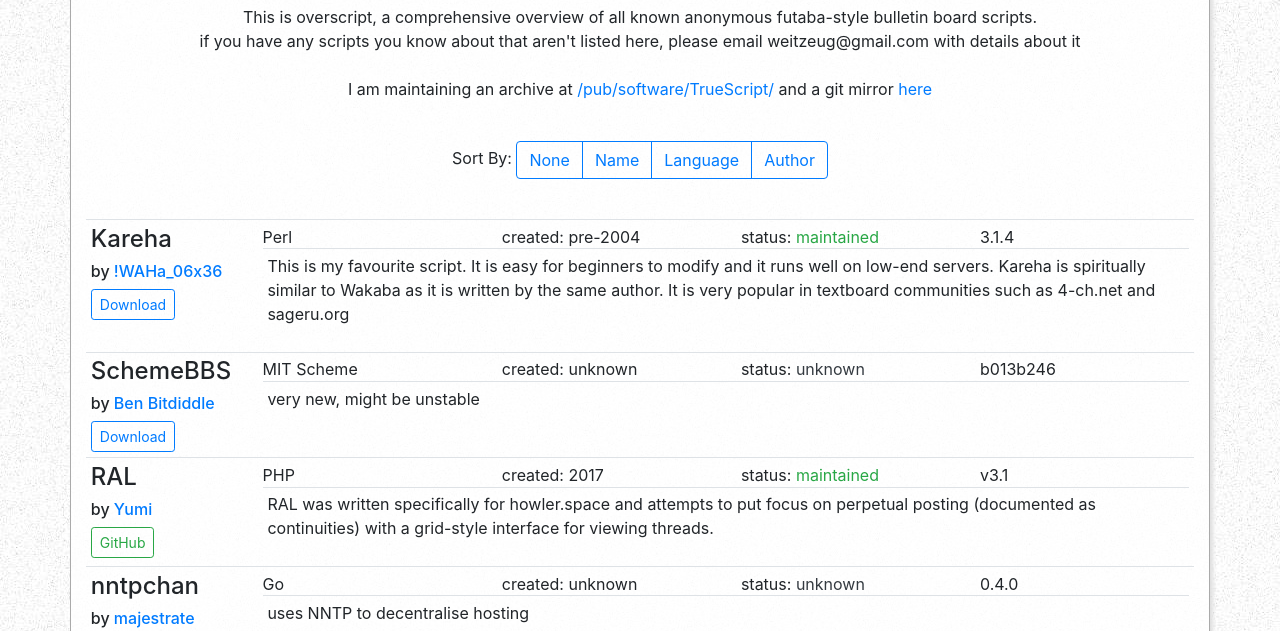
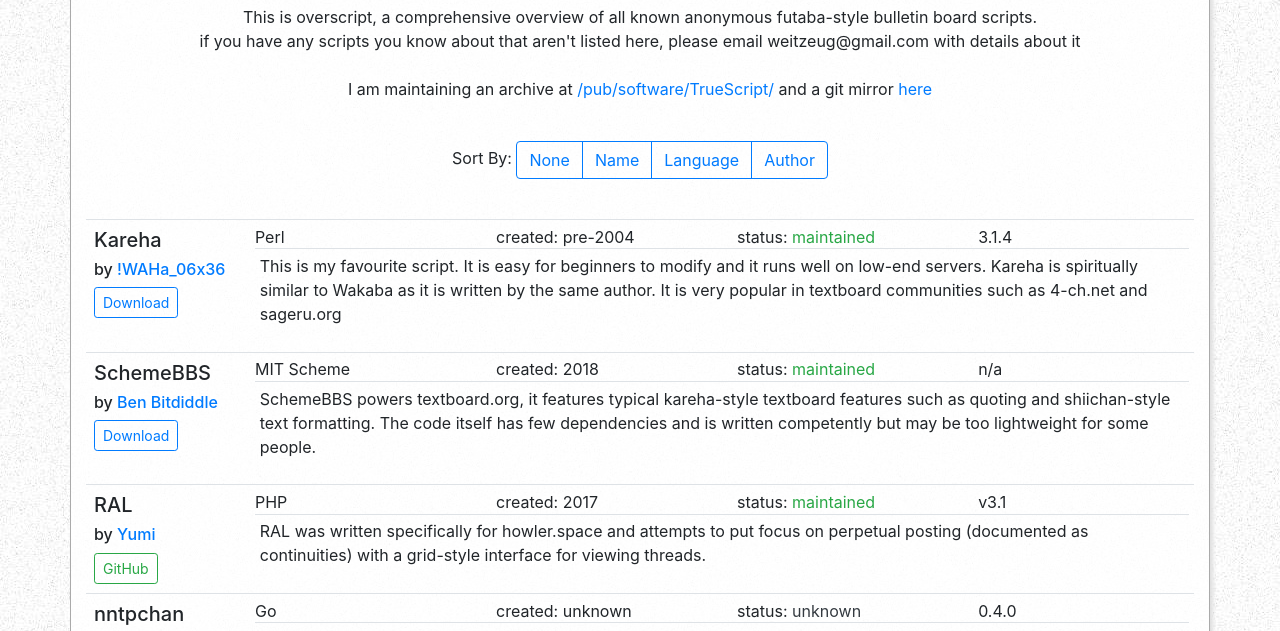
Before and after one commit to Tanami/overscript, a plain HTML site: page index.html in a window 1280 px wide. Shown: the part 168-799 px from the top of the page. Drawn offline with nearby package versions, Linux system fonts and the light colour scheme.

Commit message:
updated SchemeBBS, tweaked styling

```diff
--- a/data.js
+++ b/data.js
@@ -13,15 +13,15 @@ script_data = [
    },
    {
       "author_name" : "Ben Bitdiddle",
-      "author_url" : "#none",
+      "author_url" : "https://gitlab.com/naughtybits",
       "download_url" : "https://gitlab.com/naughtybits/schemebbs",
       "language" : "MIT Scheme",
       "name" : "SchemeBBS",
-      "notes" : "very new, might be unstable",
-      "version" : "b013b246",
-      "status" : "unknown",
-      "last_checked" : "2019-08-11",
-      "created" : "unknown"
+      "notes" : "SchemeBBS powers textboard.org, it features typical kareha-style textboard features such as quoting and shiichan-style text formatting. The code itself has few dependencies and is written competently but may be too lightweight for some people.",
+      "version" : "n/a",
+      "status" : "maintained",
+      "last_checked" : "2019-11-23",
+      "created" : "2018"
    },
    {
       "author_name" : "Yumi",
--- a/index.html
+++ b/index.html
@@ -66,8 +66,8 @@ if you have any scripts you know about that aren't listed here, please email wei
 
             <template v-for="(script, index) in sortedScripts">
                 <tr class="border-top">
-                    <td>
-                        <h4>{{ script.name }}</h4>
+                    <td class="p-2">
+                        <h5>{{ script.name }}</h5>
                         <h6>by <a :href="script.author_url">{{ script.author_name || 'unknown' }}</a></h6>
                         <div>
                             <template v-if="script.download_url.includes('github')">
```
